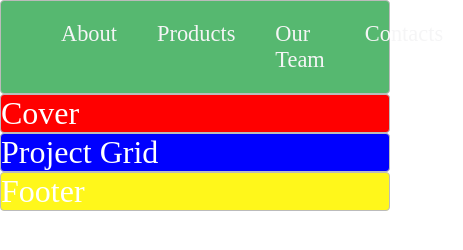
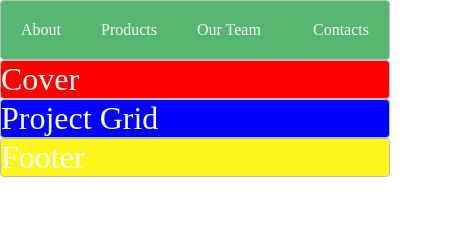
Before and after one commit to jripke74/templates, a plain HTML site: page index.html in a window 390 px wide. Shown: the whole page, 463 px wide, since content can reach past the window. Drawn offline with Linux system fonts and the light colour scheme.

Commit message:
add @media query

```diff
--- a/main.css
+++ b/main.css
@@ -21,6 +21,13 @@ body {
   list-style: none;
   font-size: 0.7em;
   margin: 0;
+}
+
+@media screen and (max-width: 600px) {
+  .main-nav {
+    font-size: 0.5em;
+    padding: 0;
+  }
 }
 
 .push {
```
